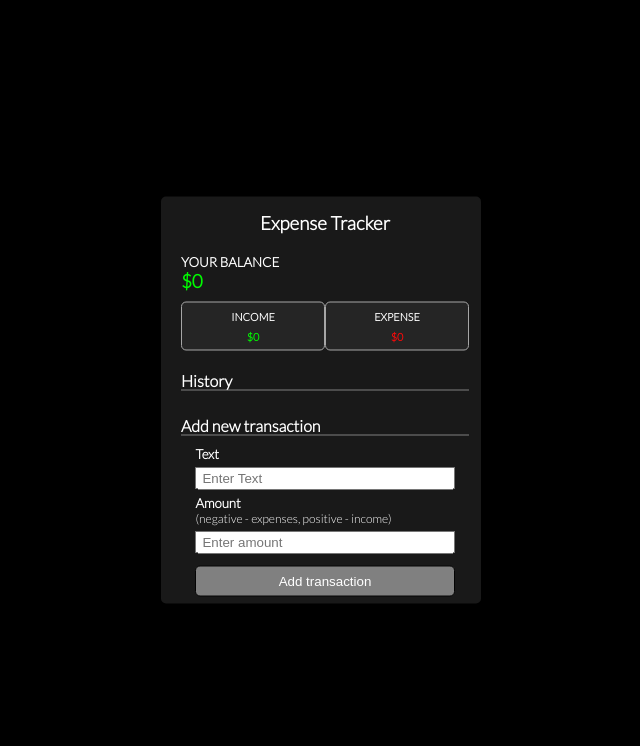
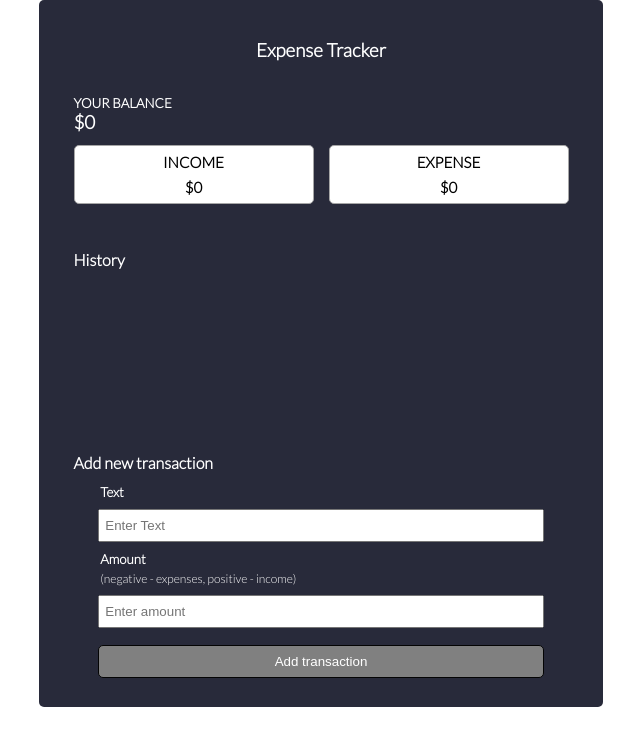
Before and after one commit to theUmeshC/Expense, a React (Create React App) app in the folder frontend/: page / in a window 1280 px wide. Shown: the top 746 px of the page, without its empty margins (319-959 px from the left). Built offline with nearby package versions, Linux system fonts and the light colour scheme.

Commit message:
Ui updated

```diff
--- a/frontend/src/Components/BalanceCard.jsx
+++ b/frontend/src/Components/BalanceCard.jsx
@@ -32,7 +32,7 @@ function BalanceCard({ load }) {
       <div className={classes.balance_card}>
         <div className={classes.balance_card_current_status}>
           <h5>YOUR BALANCE</h5>
-          <h3 className={classes.positive_balance}>
+          <h3 className={classes.balance}>
             $
             {`${balance}`}
           </h3>
--- a/frontend/src/Ui/BalanceCardMS.js
+++ b/frontend/src/Ui/BalanceCardMS.js
@@ -1,15 +1,16 @@
 import { makeStyles } from '@mui/styles';
 
 export default makeStyles(() => ({
+
   balance_card_container: {
     width: '90%',
     display: 'flex',
     flexDirection: 'column',
-    margin: '0 20px',
+    margin: '12px auto',
   },
 
   container_title: {
-    margin: '15px 0',
+    margin: '20px auto',
     textAlign: 'center',
   },
 
@@ -17,28 +18,34 @@ export default makeStyles(() => ({
     width: '100%',
     display: 'flex',
     flexDirection: 'column',
+    margin: '7px 0',
   },
 
   balance_card_current_status: {
     width: '100%',
     display: 'flex',
     flexDirection: 'column',
-    margin: '5px 0',
+    margin: '7px 0',
     '& h5, h3': {
       margin: 0,
     },
   },
   positive_balance: {
-    color: '#00fb00',
+    color: '#000',
+    fontSize: '16px',
+    fontWeight: 900,
   },
 
   negative_balance: {
-    color: '#fa0a0a',
+    color: '#000',
+    fontSize: '16px',
+    fontWeight: 900,
   },
 
   balance_card_expenses_card: {
     width: '100%',
     display: 'flex',
+    gap: '15px',
     margin: '5px auto',
   },
 
@@ -47,8 +54,11 @@ export default makeStyles(() => ({
     textAlign: 'center',
     border: '1px solid #a6a6a6',
     borderRadius: '5px',
-    backgroundColor: '#252525',
+    backgroundColor: '#fff',
+    color: '#000',
     '& h6': {
+      fontSize: '15px',
+      fontWeight: 'bold',
       margin: '7px 0',
     },
   },
--- a/frontend/src/Ui/ExpenseTrackerMS.js
+++ b/frontend/src/Ui/ExpenseTrackerMS.js
@@ -1,18 +1,15 @@
 import { makeStyles } from '@mui/styles';
 
 export default makeStyles(() => ({
+
   expense_tracker_container: {
-    width: '320px',
-    backgroundColor: '#191919',
+    width: '550px',
+    backgroundColor: '#282A3A',
     display: 'flex',
     flexDirection: 'column',
-    position: 'absolute',
-    top: '50%',
-    left: '50%',
-    transform: 'translate(-50%,-50%)',
-    maxHeight: '90%',
+    margin: 'auto',
     borderRadius: '5px',
-    overflowY: 'auto',
-    overflowX: 'hidden',
+    padding: '7px',
   },
+
 }));
--- a/frontend/src/Ui/HistoryCardMS.js
+++ b/frontend/src/Ui/HistoryCardMS.js
@@ -1,25 +1,25 @@
 import { makeStyles } from '@mui/styles';
 
 export default makeStyles(() => ({
+
   history_container: {
     width: '90%',
     display: 'flex',
     flexDirection: 'column',
-    margin: '0 20px',
+    margin: '12px auto',
   },
 
   history_title: {
-    margin: '15px 0',
-    borderBottom: '1px solid grey',
+    margin: '10px 0',
   },
 
   history_transaction_container: {
     width: '90%',
-    maxHeight: '60px',
+    height: '140px',
     display: 'flex',
     flexDirection: 'column',
     margin: 'auto',
-    gap: '5px',
+    gap: '8px',
     overflowY: 'auto',
     '&::-webkit-scrollbar': {
       width: '6px',
@@ -42,23 +42,11 @@ export default makeStyles(() => ({
     width: '90%',
     display: 'flex',
     justifyContent: 'space-between',
-    padding: '5px 5px',
+    padding: '10px 5px',
     borderRadius: '5px',
     fontWeight: 600,
-    fontSize: '12px',
+    fontSize: '13px',
     margin: 'auto',
-    color: 'black',
-    transition: 'all 0.2s ease-in-out',
-    '&:hover': {
-      scale: 1.05,
-    },
   },
 
-  //   expense_transaction: {
-  //     backgroundColor: '#fa0a0a',
-  //   },
-
-//   income_transaction: {
-//     backgroundColor: '#00fb00',
-//   },
 }));
--- a/frontend/src/Ui/TransactionCardMS.js
+++ b/frontend/src/Ui/TransactionCardMS.js
@@ -1,16 +1,16 @@
 import { makeStyles } from '@mui/styles';
 
 export default makeStyles(() => ({
+
   transaction_container: {
     width: '90%',
     display: 'flex',
     flexDirection: 'column',
-    margin: '0 20px',
+    margin: '12px auto',
   },
 
   transaction_title: {
     margin: '10px 0',
-    borderBottom: '1px solid grey',
   },
 
   transaction_body: {
@@ -19,20 +19,20 @@ export default makeStyles(() => ({
     flexDirection: 'column',
     margin: 'auto',
     '& h5, p': {
-      margin: '0px',
+      margin: '2px',
     },
     '& p': {
       fontSize: '12px',
     },
     '& input': {
-      margin: '5px 0',
-      padding: '2px 5px',
+      margin: '7px 0',
+      padding: '7px 5px',
     },
   },
 
   add_transaction: {
-    margin: '7px 0',
-    padding: '7px',
+    margin: '10px 0',
+    padding: '8px',
     color: 'white',
     borderRadius: '5px',
     cursor: 'pointer',
@@ -50,8 +50,8 @@ export default makeStyles(() => ({
   },
 
   btn_not_active: {
-    margin: '7px 0',
-    padding: '7px',
+    margin: '10px 0',
+    padding: '8px',
     color: 'white',
     cursor: 'not-allowed',
     borderRadius: '5px',
@@ -59,4 +59,5 @@ export default makeStyles(() => ({
     border: '1px solid #040404',
     transition: '0.01s all ease-in-out',
   },
+
 }));
--- a/frontend/src/index.css
+++ b/frontend/src/index.css
@@ -6,14 +6,15 @@ body {
   text-decoration: none;
   padding: 0;
   box-sizing: border-box;
-  background-color: #000;
   color: white;
 }
 
 .expense_transaction {
+  color: #ccc;
   background-color: #fa0a0a;
 }
 
 .income_transaction {
-  background-color: #00fb00;
+  color: #ccc;
+  background-color: #CE7777;
 }
```
